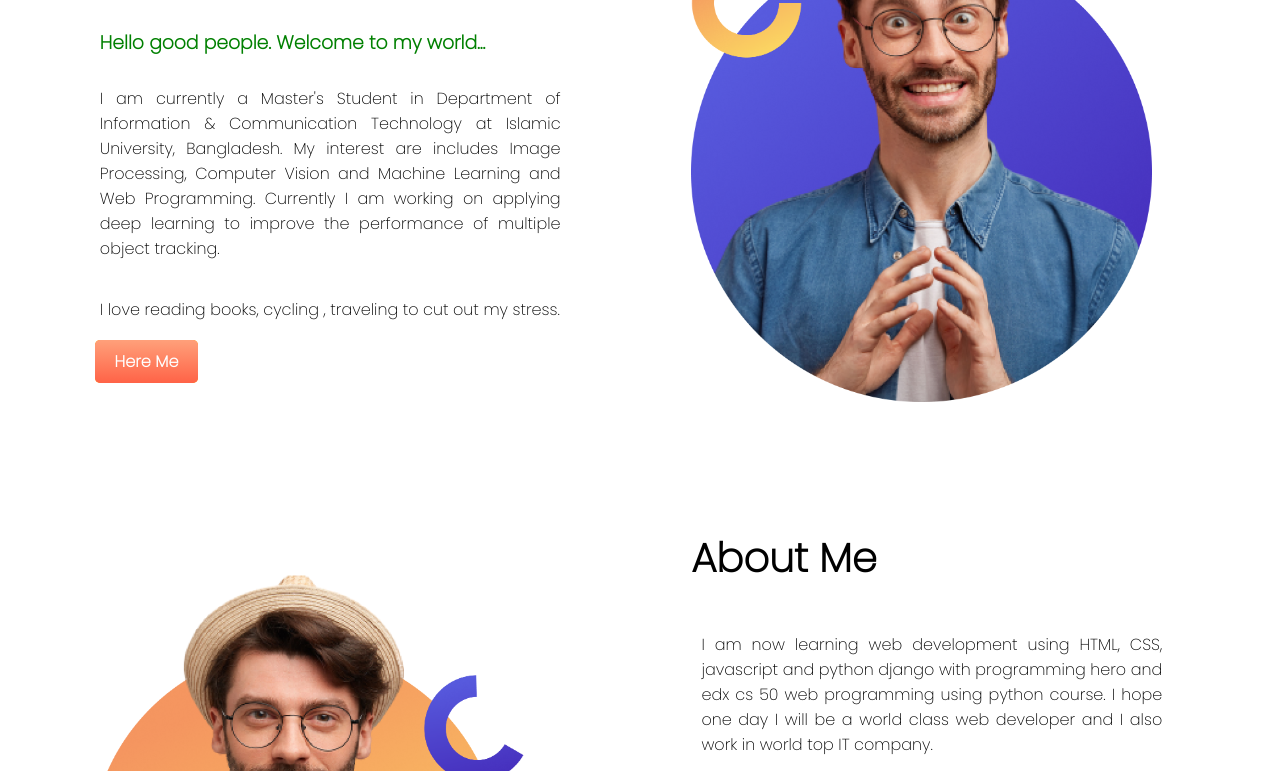
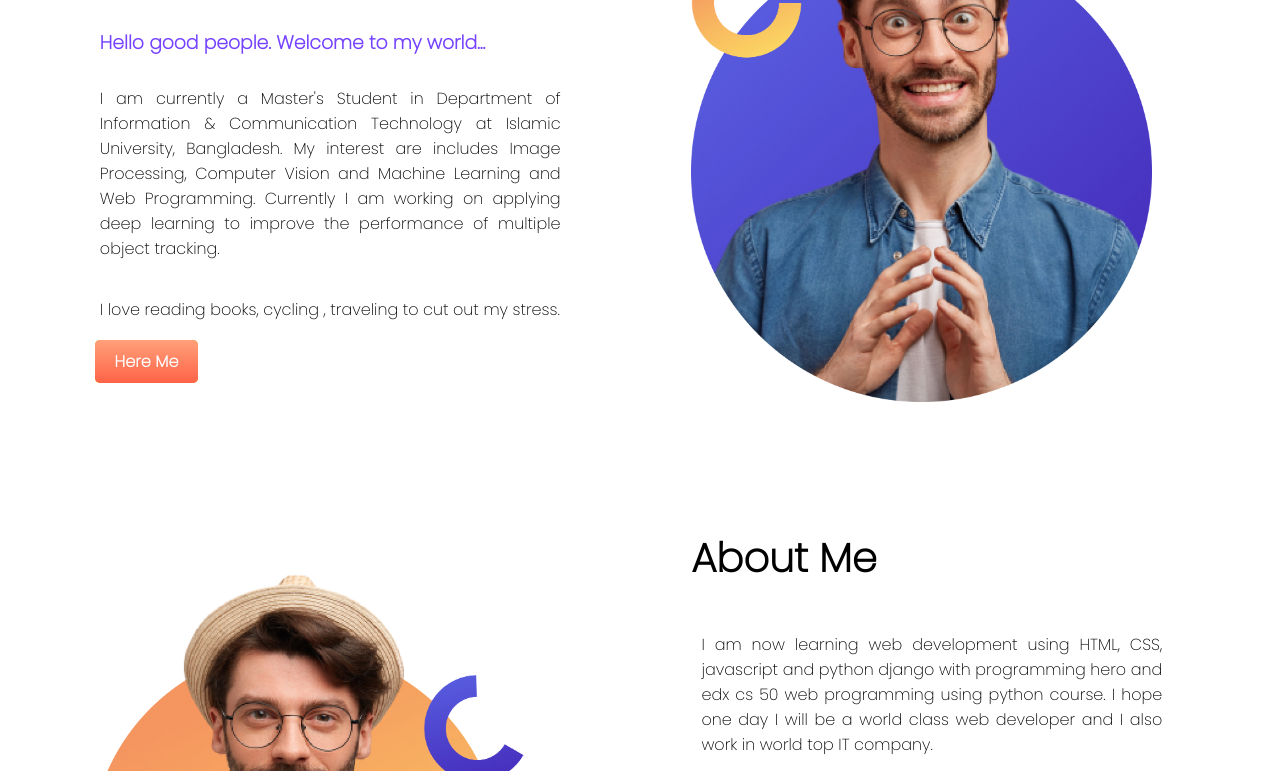
Before and after one commit to MdAbuRummanRefat/Assignment-1, a plain HTML site: page index.html in a window 1280 px wide. Shown: the part 255-1026 px from the top of the page. Drawn offline with Linux system fonts and the light colour scheme.

Commit message:
change color

```diff
--- a/style.css
+++ b/style.css
@@ -35,7 +35,7 @@ p{
 .quote-highlight{
     text-align: left;
     padding-left: 2%;
-    color:green;
+    color:rgba(90, 30, 255, 0.836);
 }
 .half-width{
     width: 40%;
```
